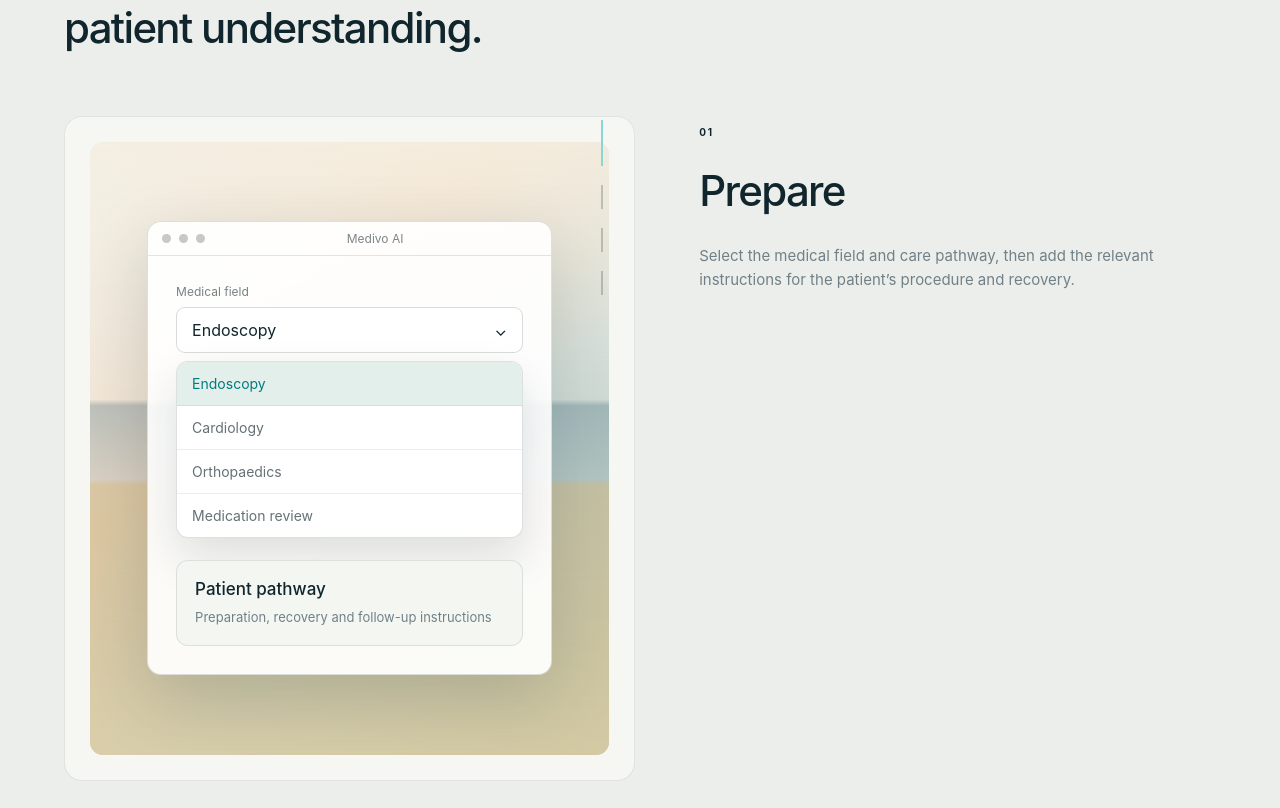
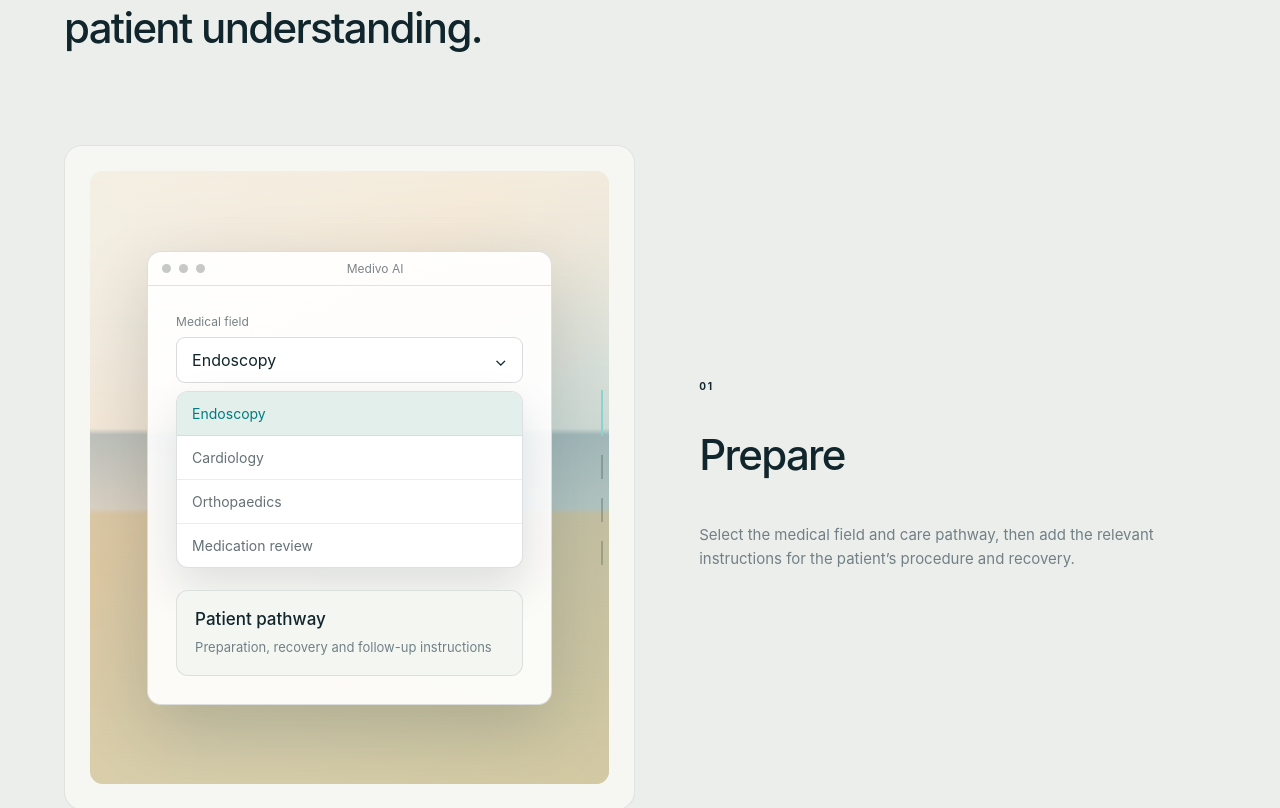
Before and after one commit to STV1222/Medivo-AI-Website, a Next.js app: page / in a window 1280 px wide. Shown: the part 3733-4541 px from the top of the page. Built offline with nearby package versions, Linux system fonts and the light colour scheme; a web font is replaced by a local one.

Commit message:
Center workflow sticky panels

```diff
--- a/app/globals.css
+++ b/app/globals.css
@@ -92,9 +92,9 @@ button{font:inherit}
 .workflow-intro .section-eyebrow{grid-column:1/-1}
 .workflow-intro h2{font-size:var(--title-size);line-height:var(--title-line);letter-spacing:var(--title-track);font-weight:var(--title-weight);margin:0}
 .workflow-body{display:grid;grid-template-columns:1.05fr .95fr;gap:5vw;align-items:start}
-.workflow-visual{height:calc(100vh - 76px);position:sticky;top:76px;display:flex;align-items:flex-start;justify-content:center;overflow:hidden;background:var(--widget)}
+.workflow-visual{height:calc(100vh - 76px);position:sticky;top:76px;display:flex;align-items:center;justify-content:center;overflow:hidden;background:var(--widget)}
 .workflow-copy{padding-top:0}
-.workflow-copy article{min-height:88vh;padding:0 4vw 10vh 0}
+.workflow-copy article{min-height:calc(100vh - 76px);padding:0 4vw 0 0;display:flex;flex-direction:column;justify-content:center}
 .workflow-copy h3{font-size:var(--title-size);line-height:var(--title-line);letter-spacing:var(--title-track);font-weight:var(--title-weight);margin:30px 0}
 .workflow-copy article>p:last-child{color:var(--muted);font-size:var(--body-size);line-height:var(--body-line);max-width:480px}
 .workflow-showcase{width:min(46vw,690px);height:min(52vw,690px);min-height:520px;position:relative;border-radius:var(--radius);overflow:hidden}
```
